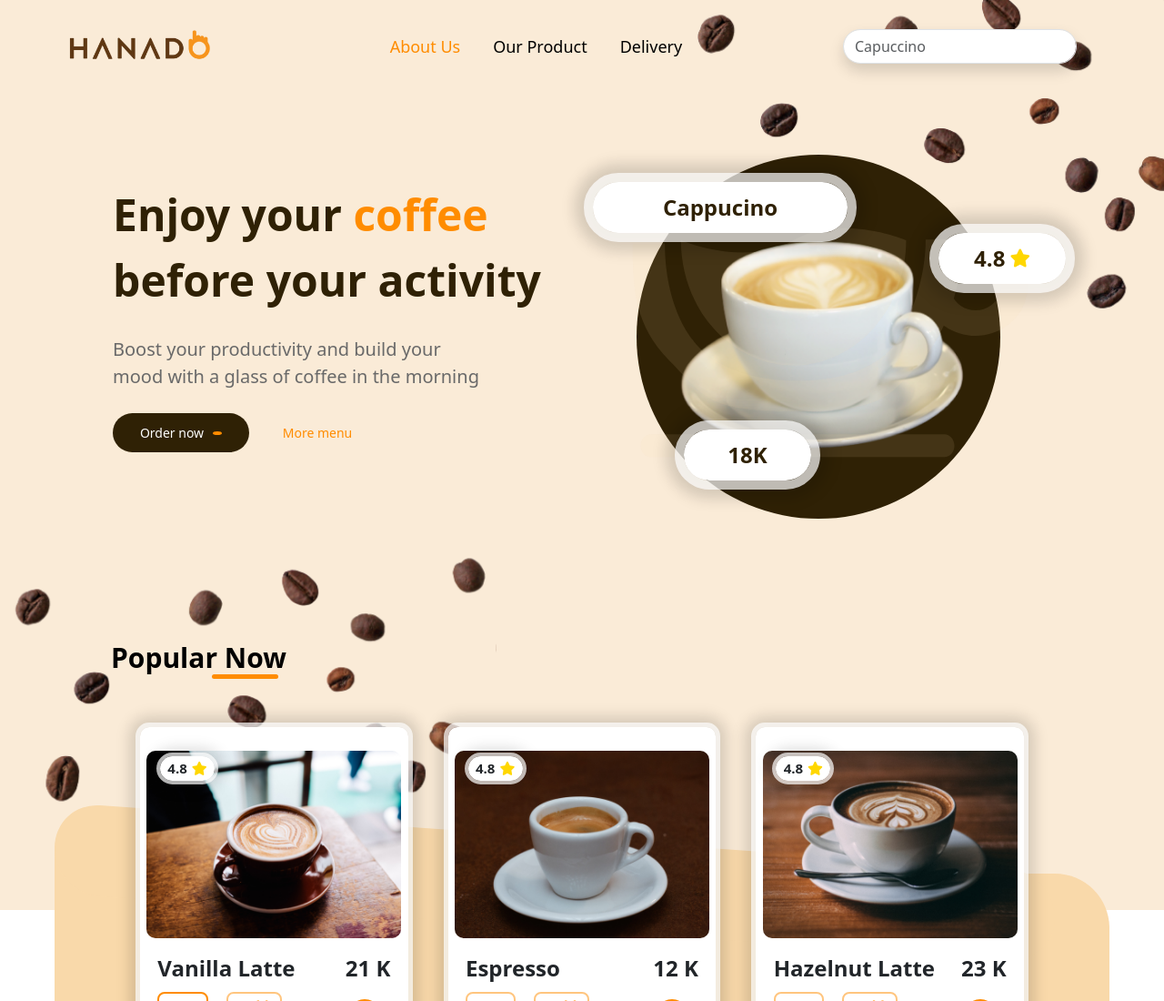
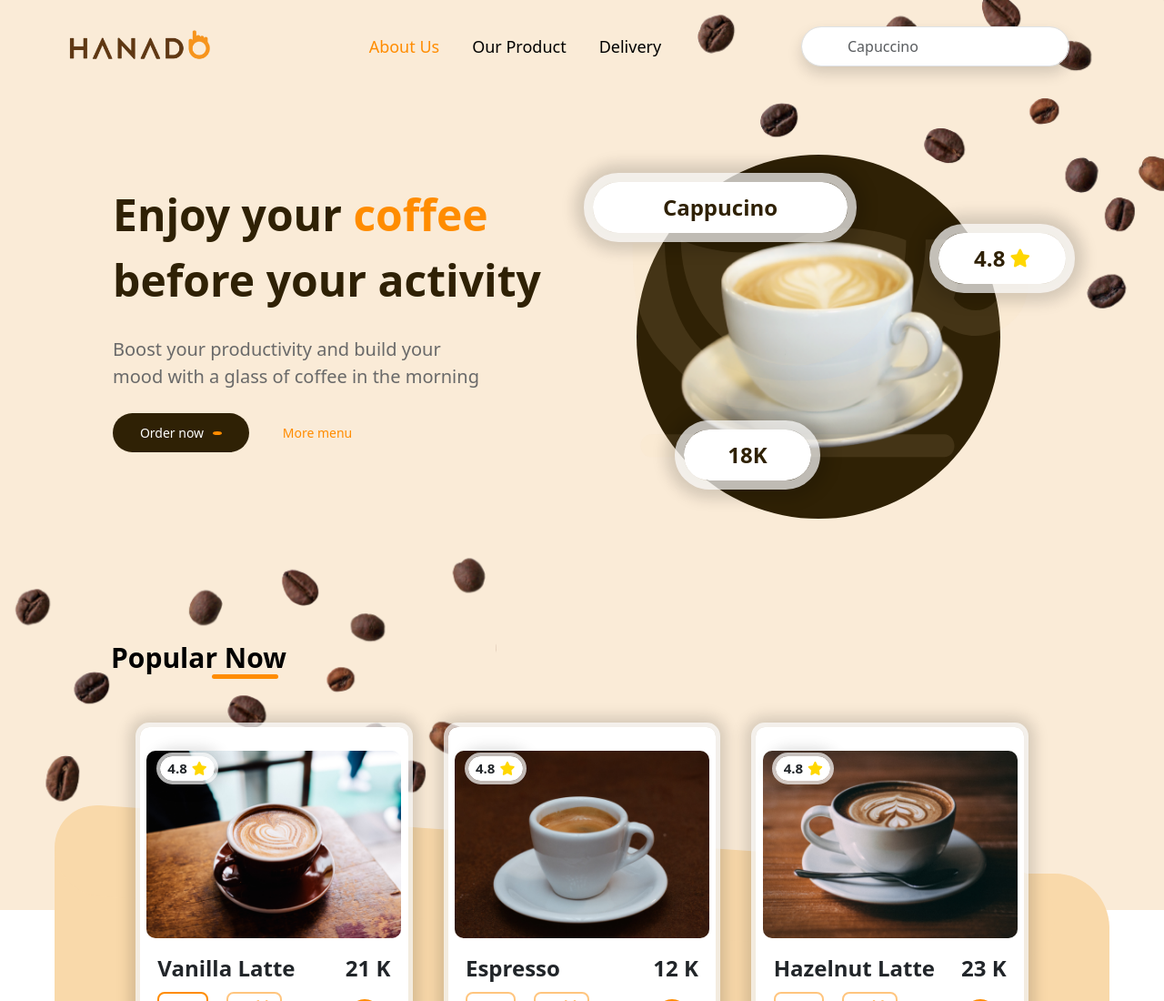
Before and after one commit to HabaruWasTaken/habaruwastaken.github.io, a plain HTML site: page index.html in a window 1280 px wide. Shown: the top 1100 px of the page at 91% size. Drawn offline with nearby package versions, Linux system fonts and the light colour scheme.

Commit message:
fix somethin

```diff
--- a/style.css
+++ b/style.css
@@ -60,7 +60,7 @@ html, body {
     position: relative;
 }
 
-.nav .form-control {
+.navbar .form-control {
     margin-right: 8px;
     padding: 9px 12px;
     padding-left: 50px;
```
